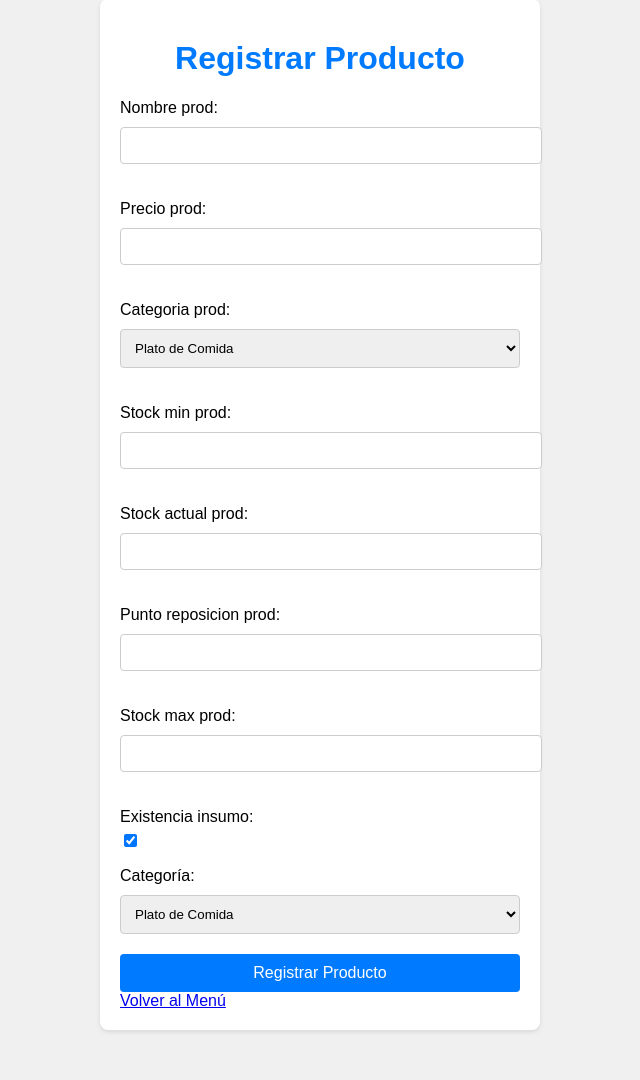
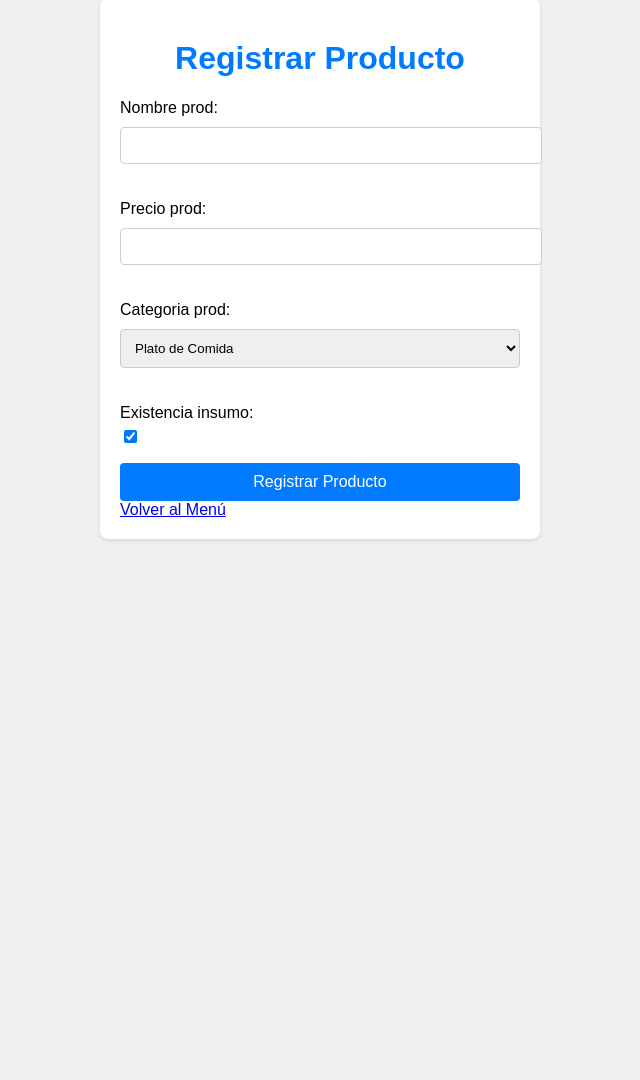
Before and after one commit to Elias-Ruiz-Rodriguez/Proyecto_Brunette, a Django app: page /registro_prod/ in a window 1280 px wide. Shown: the part 51-1131 px from the top of the page, without its empty margins (320-960 px from the left). After the commit the page ends 592 px from the top, so only its background shows below. Run offline with Django 5.2, Linux system fonts and the light colour scheme.

Commit message:
producto

```diff
--- a/ruize/ventas/models.py
+++ b/ruize/ventas/models.py
@@ -16,15 +16,24 @@ class Producto(models.Model):
     categoria_prod = models.CharField(
         max_length=1,
         choices=CATEGORIA_CHOICES,
-        default=MENU,  # Por defecto será un plato de comida
+        default=MENU,
     )
     stock_min_prod = models.IntegerField(null=True, blank=True)
-    stock_actual_prod = models.IntegerField(null=True, blank=True)
-    punto_reposicion_prod = models.IntegerField(null=True, blank=True)
-    stock_max_prod = models.IntegerField(null=True, blank=True)
+    stock_actual_prod = models.IntegerField(default=0, null=True, blank=True)
+    punto_reposicion_prod = models.IntegerField(default=0,null=True, blank=True)
+    stock_max_prod = models.IntegerField(default=0,null=True, blank=True)
 
     # Campos aplicables para ambos tipos de productos
     existencia_insumo = models.BooleanField(default=True)
+
+    def save(self, *args, **kwargs):
+        # Limpiar campos de stock si el producto es de tipo "Menu"
+        if self.categoria_prod == self.MENU:
+            self.stock_min_prod = None
+            self.stock_actual_prod = None
+            self.punto_reposicion_prod = None
+            self.stock_max_prod = None
+        super().save(*args, **kwargs)
 
     def __str__(self):
         return self.nombre_prod
@@ -49,15 +58,15 @@ class Pedido(models.Model):
     pagado_ped = models.BooleanField(default=False)
     fecha_pago = models.DateField(null=True, blank=True)
     hora_pago = models.TimeField(null=True, blank=True)
-    EFECTIVO = 'efectivo'
-    TARJETA = 'tarjeta'
+    EFECTIVO = 'E'
+    TARJETA = 'T'
     TIPO_PAGO_CHOICES = [
         (EFECTIVO, 'Efectivo'),
         (TARJETA, 'Tarjeta'),
     ]
 
     tipo_pago = models.CharField(
-        max_length=10,
+        max_length=1,
         choices=TIPO_PAGO_CHOICES,
         default=EFECTIVO,  # Establece un valor predeterminado si lo deseas
         null=True,
--- a/ruize/ventas/templates/registrar/registro_producto.html
+++ b/ruize/ventas/templates/registrar/registro_producto.html
@@ -15,10 +15,7 @@
 
             {{ form.as_p }}
 
-            <div class="form-group">
-                <label for="id_categoria_prod">Categoría:</label>
-                {{ form.categoria_prod }}  <!-- Esto genera el campo select para categoría -->
-            </div>
+
 
             <button type="submit">Registrar Producto</button>
         </form>
@@ -26,5 +23,29 @@
             <a href="{% url 'login:menu' %}" class="confirm-button">Volver al Menú</a>
         </div>
     </div>
+
+    <!-- Agrega el script para manejar la visualización de los campos de stock -->
+    <script>
+        document.addEventListener('DOMContentLoaded', function() {
+            const categoriaSelect = document.getElementById('id_categoria_prod');
+            const stockFields = [
+                document.getElementById('id_stock_min_prod'),
+                document.getElementById('id_stock_actual_prod'),
+                document.getElementById('id_punto_reposicion_prod'),
+                document.getElementById('id_stock_max_prod')
+            ];
+
+            function toggleStockFields() {
+                const isMenuSelected = categoriaSelect.value === 'M';
+                stockFields.forEach(field => {
+                    field.disabled = isMenuSelected;  // Deshabilita los campos si es "Plato de Comida"
+                    field.parentElement.style.display = isMenuSelected ? 'none' : 'block';  // Muestra o oculta el campo visualmente
+                });
+            }
+
+            categoriaSelect.addEventListener('change', toggleStockFields);
+            toggleStockFields();  // Llama a la función al cargar la página
+        });
+    </script>
 </body>
 </html>
```
